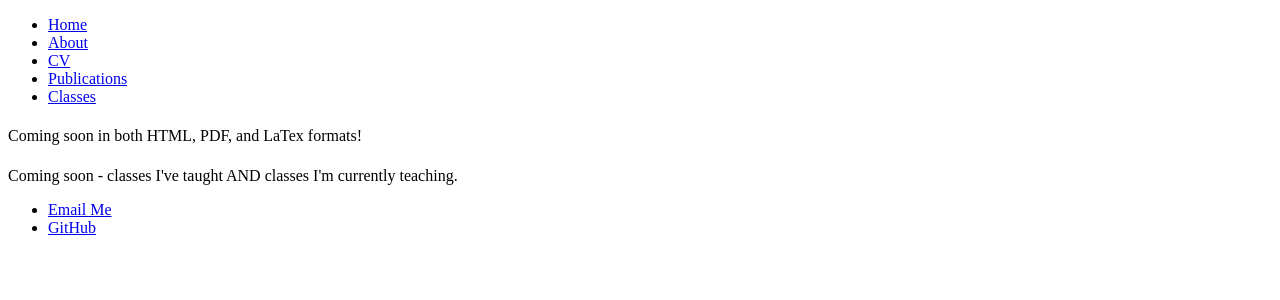
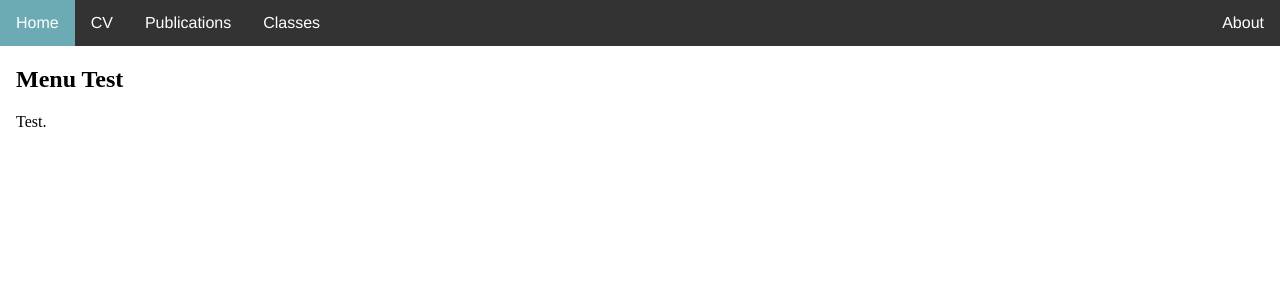
Before and after one commit to kevinjpatton/kevinjpatton.github.io, a Jekyll site: the page built from cv/index.html, in a window 1280 px wide. Shown: the top 300 px of the page. Built offline with Jekyll 4.4.1, drawn with Linux system fonts in a browser that asks for light colours; Markdown is read by kramdown in place of the engine named in the settings.

Commit message:
Update default.html

```diff
--- a/_layouts/default.html
+++ b/_layouts/default.html
@@ -1,30 +1,55 @@
 <!DOCTYPE html>
 <html>
 <head>
-			<title>{{ page.title }}</title>
-			<!-- link to main stylesheet -->
-			<link rel="stylesheet" type="text/css" href="/css/main.css">
+<meta name="viewport" content="width=device-width, initial-scale=1.0">
+<style>
+body {margin: 0;}
+
+ul.topnav {
+    list-style-type: none;
+    margin: 0;
+    padding: 0;
+    overflow: hidden;
+    background-color: #333;
+    font-family:'Helvetica', 'Arial', 'Sans-Serif';
+}
+
+ul.topnav li {float: left;}
+
+ul.topnav li a {
+    display: block;
+    color: white;
+    text-align: center;
+    padding: 14px 16px;
+    text-decoration: none;
+}
+
+ul.topnav li a:hover:not(.active) {background-color: #111;}
+
+ul.topnav li a.active {background-color: #6cabb4;}
+
+ul.topnav li.right {float: right;}
+
+@media screen and (max-width: 600px){
+    ul.topnav li.right,
+    ul.topnav li {float: none;}
+}
+</style>
 </head>
 <body>
-			<nav>
-	    		<ul>
-	        		<li><a href="/">Home</a></li>
-		        	<li><a href="/about">About</a></li>
+
+<ul class="topnav">
+  <li><a class="active" href="/">Home</a></li>
   <li><a href="/cv">CV</a></li>
   <li><a href="/pubs">Publications</a></li>
+  <li class="right"><a href="/about">About</a></li>
   <li><a href="/teaching">Classes</a></li>
 </ul>
-			</nav>
-			<div class="container">
 
-			{{ content }}
+<div style="padding:0 16px;">
+  <h2>Menu Test</h2>
+  <p>Test.</h4>
+</div>
 
-			</div><!-- /.container -->
-			<footer>
-	    		<ul>
-	        		<li><a href="mailto:hankquinlanhub@gmail.com">Email Me</a></li>
-	        		<li><a href="https://github.com/kevinjpattonn">GitHub</a></li>
-				</ul>
-			</footer>
 </body>
 </html>
```
Lines whose indentation alone changed are shown as unchanged.
